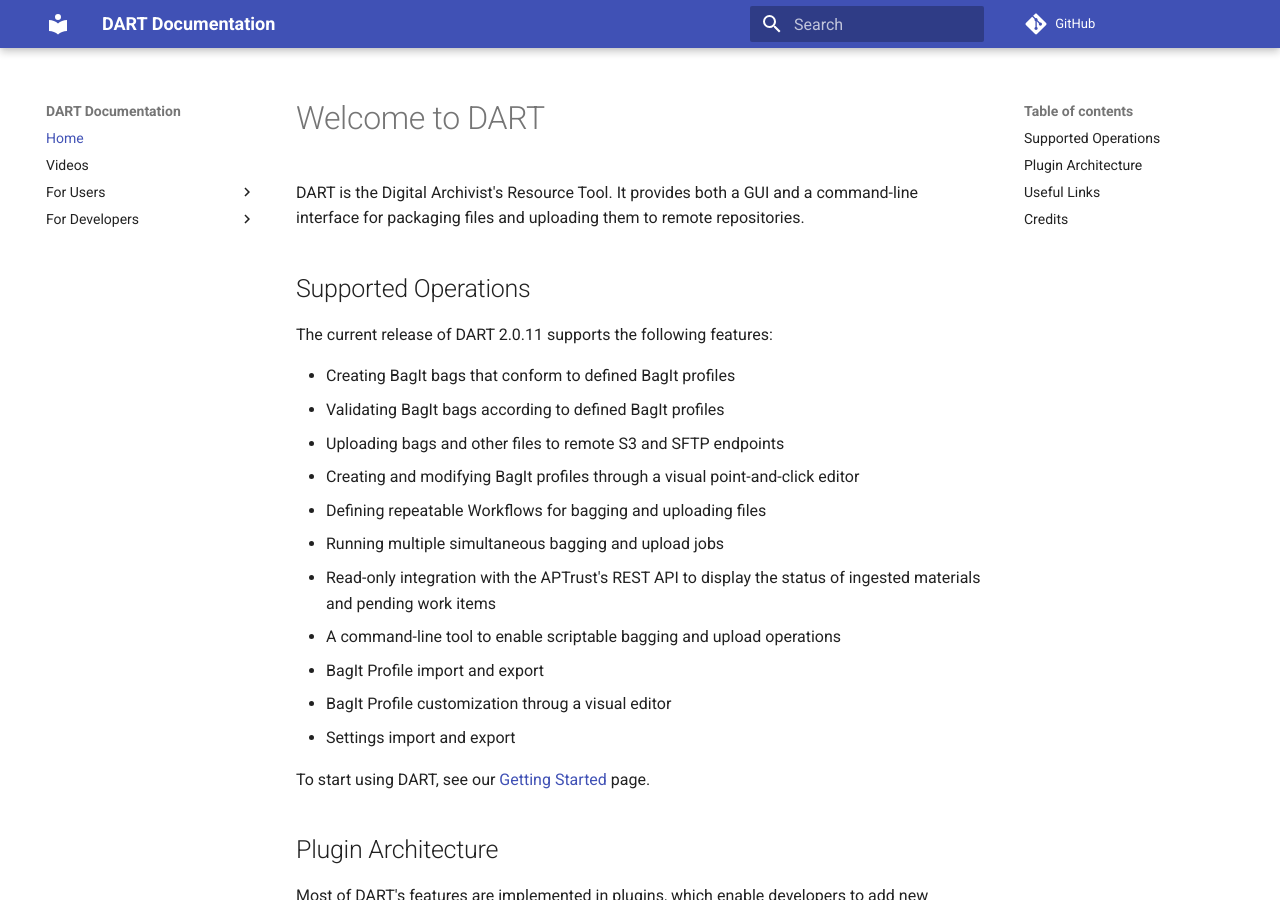
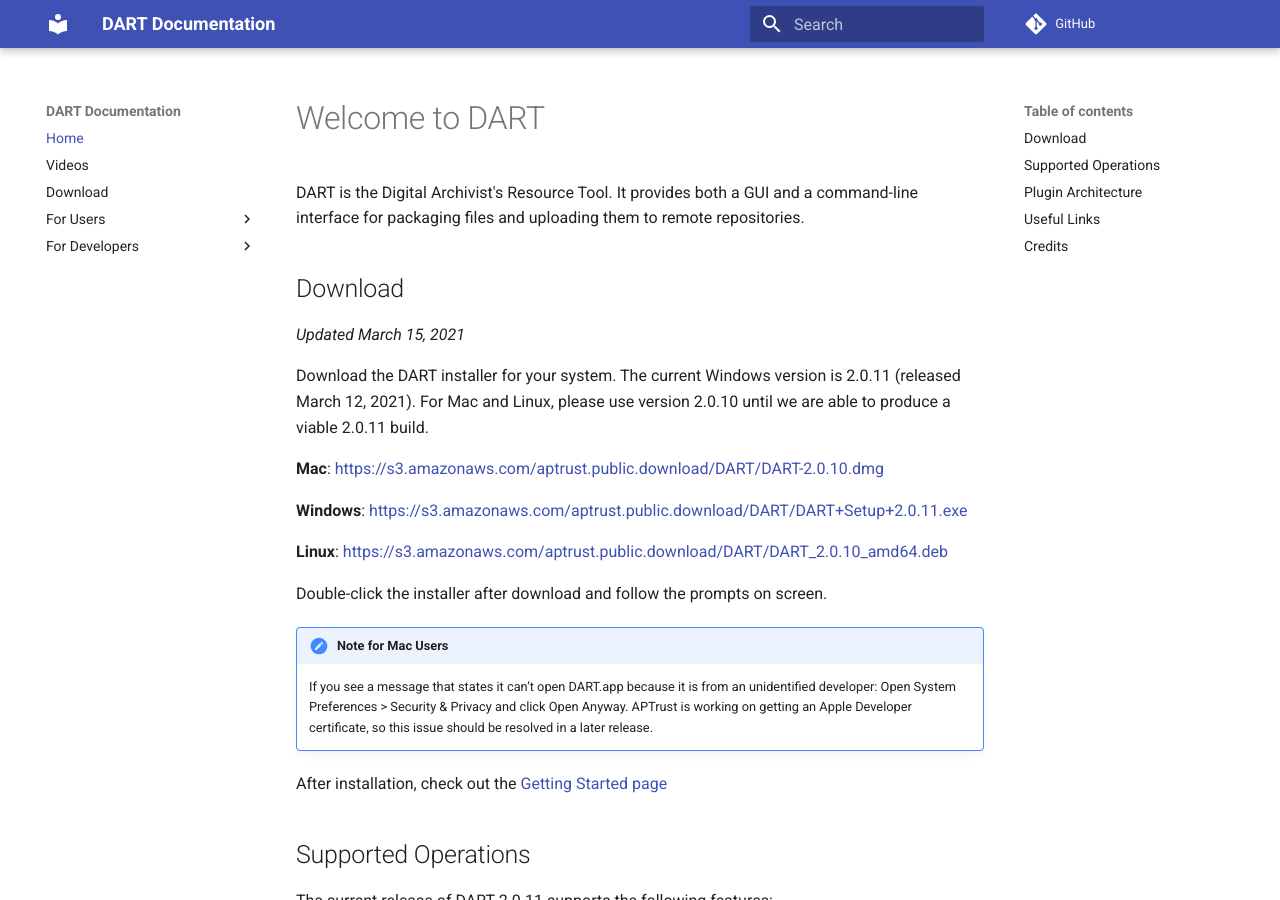
Before and after one commit to APTrust/dart-docs, an MkDocs documentation site: the page built from docs/index.md, in a window 1280 px wide and 900 px high. Built offline with MkDocs 1.6.1 and Material for MkDocs 9.7.7, drawn with Linux system fonts in a browser that asks for light colours; comment, search, counter and statistics services are not loaded.

Commit message:
Added shared/downloads.md which is shared across multiple pages using markdown_include. This makes downloads easier for users to find.

```diff
--- a/docs/index.md
+++ b/docs/index.md
@@ -1,6 +1,12 @@
 # Welcome to DART
 
 DART is the Digital Archivist's Resource Tool. It provides both a GUI and a command-line interface for packaging files and uploading them to remote repositories.
+
+## Download
+
+{! shared/downloads.md !}
+
+After installation, check out the [Getting Started page](./users/getting_started)
 
 ## Supported Operations
 
--- /dev/null
+++ b/docs/shared/downloads.md
@@ -0,0 +1,14 @@
+_Updated March 15, 2021_
+
+Download the DART installer for your system. The current Windows version is 2.0.11 (released March 12, 2021). For Mac and Linux, please use version 2.0.10 until we are able to produce a viable 2.0.11 build.
+
+__Mac__: [https://s3.amazonaws.com/aptrust.public.download/DART/DART-2.0.10.dmg](https://s3.amazonaws.com/aptrust.public.download/DART/DART-2.0.10.dmg)
+
+__Windows__: [https://s3.amazonaws.com/aptrust.public.download/DART/DART+Setup+2.0.11.exe](https://s3.amazonaws.com/aptrust.public.download/DART/DART+Setup+2.0.11.exe)
+
+__Linux__: [https://s3.amazonaws.com/aptrust.public.download/DART/DART_2.0.10_amd64.deb](https://s3.amazonaws.com/aptrust.public.download/DART/DART_2.0.10_amd64.deb)
+
+Double-click the installer after download and follow the prompts on screen.
+
+!!! note "Note for Mac Users"
+    If you see a message that states it can’t open DART.app because it is from an unidentified developer: Open System Preferences > Security & Privacy and click Open Anyway. APTrust is working on getting an Apple Developer certificate, so this issue should be resolved in a later release.
--- a/mkdocs.yml
+++ b/mkdocs.yml
@@ -10,10 +10,13 @@
 markdown_extensions:
   - admonition
   - codehilite
+  - markdown_include.include:
+      base_path: docs
 repo_url:  https://github.com/APTrust/dart
 nav:
   - Home: index.md
   - Videos: videos.md
+  - Download: download.md
   - For Users:
       - users/getting_started.md
       - Jobs:
```
Also changed, not shown: README.md (+2 -9 lines), docs/download.md (added, +3 -0 lines), docs/users/getting_started.md (+1 -12 lines).
